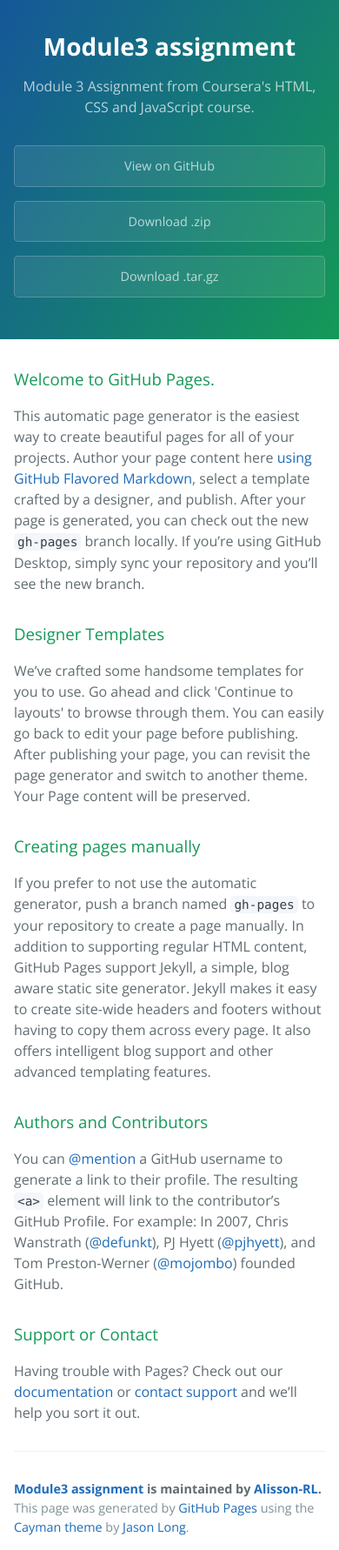
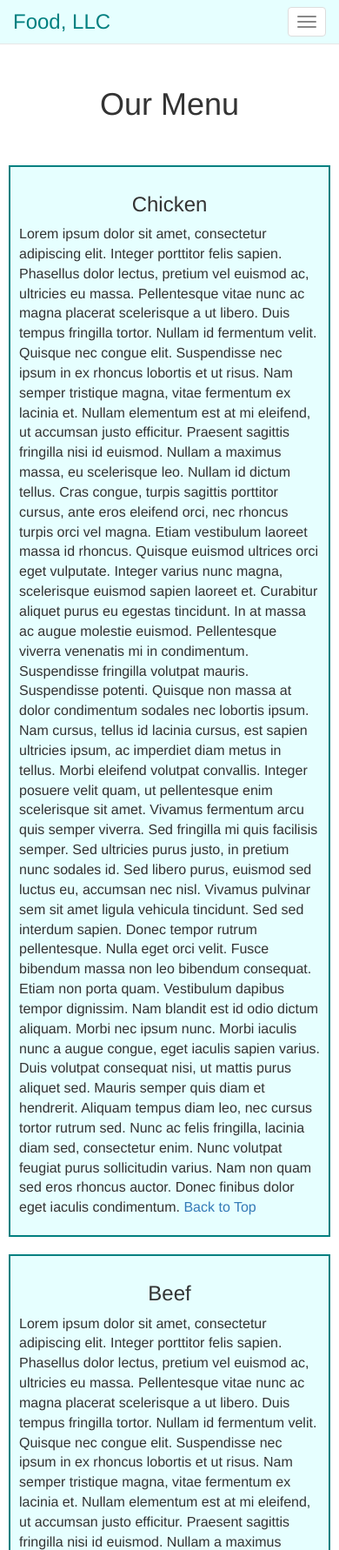
Before and after one commit to Alisson-RL/module3_assignment, a plain HTML site: page index.html in a window 390 px wide. Shown: the top 1782 px of the page at 87% size. Drawn offline with nearby package versions, Linux system fonts and the light colour scheme.

Commit message:
Added files via upload

```diff
--- a/index.html
+++ b/index.html
@@ -1,57 +1,95 @@
 <!DOCTYPE html>
-<html lang="en-us">
+<html>
 <head>
-    <meta charset="UTF-8">
-    <title>Module3 assignment by Alisson-RL</title>
+	<title>Module 3 Assignment</title>
+	<meta http-equiv="X-UA-Compatible" content="IE=edge">
 	<meta name="viewport" content="width=device-width, initial-scale=1">
-    <link rel="stylesheet" type="text/css" href="stylesheets/normalize.css" media="screen">
-    <link href='https://fonts.googleapis.com/css?family=Open+Sans:400,700' rel='stylesheet' type='text/css'>
-    <link rel="stylesheet" type="text/css" href="stylesheets/stylesheet.css" media="screen">
-    <link rel="stylesheet" type="text/css" href="stylesheets/github-light.css" media="screen">
+	<link rel="stylesheet" type="text/css" href="bootstrap.min.css">
+	<link rel="stylesheet" type="text/css" href="style.css">
 </head>
 <body>
-    <section class="page-header">
-      <h1 class="project-name">Module3 assignment</h1>
-      <h2 class="project-tagline">Module 3 Assignment from Coursera&#39;s HTML, CSS and JavaScript course.</h2>
-      <a href="https://github.com/Alisson-RL/module3_assignment" class="btn">View on GitHub</a>
-      <a href="https://github.com/Alisson-RL/module3_assignment/zipball/master" class="btn">Download .zip</a>
-      <a href="https://github.com/Alisson-RL/module3_assignment/tarball/master" class="btn">Download .tar.gz</a>
+	<header>
+		<nav id="header-nav" class="navbar navbar-default navbar-fixed-top">
+			<div class="container-fluid">
+			<!-- Brand and Toggle -->
+				<div class="navbar-header">
+					<button type="button" class="navbar-toggle collapsed" data-toggle="collapse" data-target="#bs-example-navbar-collapse-1" aria-expanded="false">
+						<span class="sr-only">Toggle Navigation</span>
+						<span class="icon-bar"></span>
+						<span class="icon-bar"></span>
+						<span class="icon-bar"></span>
+					</button>
+					<a id="brand-name" class="navbar-brand" href="#">Food, LLC</a>
+				</div>
+
+			<!-- Links, Forms and other contents for toggling -->
+				<div class="collapse navbar-collapse" id="bs-example-navbar-collapse-1">
+					<ul class="nav navbar-nav visible-xs">
+						<li><a href="#">Chicken</a></li>
+						<li><a href="#">Beef</a></li>
+						<li><a href="">Sushi</a></li>
+					</ul>
+
+				</div>
+			</div>
+		</nav>
+	</header>
+
+	<h1 id="top" class="text-center">Our Menu</h1>
+
+
+	<div class="row">
+		<div class="col-lg-4 col-md-4 col-sm-6 col-xs-12">
+			<section>
+				<h3 class="text-center">Chicken</h3>
+				<p>Lorem ipsum dolor sit amet, consectetur adipiscing elit. Integer porttitor felis sapien. Phasellus dolor lectus, pretium vel euismod ac, ultricies eu massa. Pellentesque vitae nunc ac magna placerat scelerisque a ut libero. Duis tempus fringilla tortor. Nullam id fermentum velit. Quisque nec congue elit. Suspendisse nec ipsum in ex rhoncus lobortis et ut risus. Nam semper tristique magna, vitae fermentum ex lacinia et. Nullam elementum est at mi eleifend, ut accumsan justo efficitur. Praesent sagittis fringilla nisi id euismod. Nullam a maximus massa, eu scelerisque leo. Nullam id dictum tellus.
+
+				Cras congue, turpis sagittis porttitor cursus, ante eros eleifend orci, nec rhoncus turpis orci vel magna. Etiam vestibulum laoreet massa id rhoncus. Quisque euismod ultrices orci eget vulputate. Integer varius nunc magna, scelerisque euismod sapien laoreet et. Curabitur aliquet purus eu egestas tincidunt. In at massa ac augue molestie euismod. Pellentesque viverra venenatis mi in condimentum. Suspendisse fringilla volutpat mauris. Suspendisse potenti. Quisque non massa at dolor condimentum sodales nec lobortis ipsum. Nam cursus, tellus id lacinia cursus, est sapien ultricies ipsum, ac imperdiet diam metus in tellus. Morbi eleifend volutpat convallis. Integer posuere velit quam, ut pellentesque enim scelerisque sit amet. Vivamus fermentum arcu quis semper viverra. Sed fringilla mi quis facilisis semper.
+
+				Sed ultricies purus justo, in pretium nunc sodales id. Sed libero purus, euismod sed luctus eu, accumsan nec nisl. Vivamus pulvinar sem sit amet ligula vehicula tincidunt. Sed sed interdum sapien. Donec tempor rutrum pellentesque. Nulla eget orci velit. Fusce bibendum massa non leo bibendum consequat. Etiam non porta quam. Vestibulum dapibus tempor dignissim. Nam blandit est id odio dictum aliquam. Morbi nec ipsum nunc.
+
+				Morbi iaculis nunc a augue congue, eget iaculis sapien varius. Duis volutpat consequat nisi, ut mattis purus aliquet sed. Mauris semper quis diam et hendrerit. Aliquam tempus diam leo, nec cursus tortor rutrum sed. Nunc ac felis fringilla, lacinia diam sed, consectetur enim. Nunc volutpat feugiat purus sollicitudin varius. Nam non quam sed eros rhoncus auctor. Donec finibus dolor eget iaculis condimentum.
+				<span><a href="#top">Back to Top</a></span>
 			</section>
+		</div>
 
-    <section class="main-content">
-      <h3>
-<a id="welcome-to-github-pages" class="anchor" href="#welcome-to-github-pages" aria-hidden="true"><span aria-hidden="true" class="octicon octicon-link"></span></a>Welcome to GitHub Pages.</h3>
+		<div class="col-lg-4 col-md-4 col-sm-6 col-xs-12">
+			<section>
+				<h3 class="text-center">Beef</h3>
+				<p>Lorem ipsum dolor sit amet, consectetur adipiscing elit. Integer porttitor felis sapien. Phasellus dolor lectus, pretium vel euismod ac, ultricies eu massa. Pellentesque vitae nunc ac magna placerat scelerisque a ut libero. Duis tempus fringilla tortor. Nullam id fermentum velit. Quisque nec congue elit. Suspendisse nec ipsum in ex rhoncus lobortis et ut risus. Nam semper tristique magna, vitae fermentum ex lacinia et. Nullam elementum est at mi eleifend, ut accumsan justo efficitur. Praesent sagittis fringilla nisi id euismod. Nullam a maximus massa, eu scelerisque leo. Nullam id dictum tellus.
 
-<p>This automatic page generator is the easiest way to create beautiful pages for all of your projects. Author your page content here <a href="https://guides.github.com/features/mastering-markdown/">using GitHub Flavored Markdown</a>, select a template crafted by a designer, and publish. After your page is generated, you can check out the new <code>gh-pages</code> branch locally. If you’re using GitHub Desktop, simply sync your repository and you’ll see the new branch.</p>
+				Cras congue, turpis sagittis porttitor cursus, ante eros eleifend orci, nec rhoncus turpis orci vel magna. Etiam vestibulum laoreet massa id rhoncus. Quisque euismod ultrices orci eget vulputate. Integer varius nunc magna, scelerisque euismod sapien laoreet et. Curabitur aliquet purus eu egestas tincidunt. In at massa ac augue molestie euismod. Pellentesque viverra venenatis mi in condimentum. Suspendisse fringilla volutpat mauris. Suspendisse potenti. Quisque non massa at dolor condimentum sodales nec lobortis ipsum. Nam cursus, tellus id lacinia cursus, est sapien ultricies ipsum, ac imperdiet diam metus in tellus. Morbi eleifend volutpat convallis. Integer posuere velit quam, ut pellentesque enim scelerisque sit amet. Vivamus fermentum arcu quis semper viverra. Sed fringilla mi quis facilisis semper.
 
-<h3>
-<a id="designer-templates" class="anchor" href="#designer-templates" aria-hidden="true"><span aria-hidden="true" class="octicon octicon-link"></span></a>Designer Templates</h3>
+				Sed ultricies purus justo, in pretium nunc sodales id. Sed libero purus, euismod sed luctus eu, accumsan nec nisl. Vivamus pulvinar sem sit amet ligula vehicula tincidunt. Sed sed interdum sapien. Donec tempor rutrum pellentesque. Nulla eget orci velit. Fusce bibendum massa non leo bibendum consequat. Etiam non porta quam. Vestibulum dapibus tempor dignissim. Nam blandit est id odio dictum aliquam. Morbi nec ipsum nunc.
 
-<p>We’ve crafted some handsome templates for you to use. Go ahead and click 'Continue to layouts' to browse through them. You can easily go back to edit your page before publishing. After publishing your page, you can revisit the page generator and switch to another theme. Your Page content will be preserved.</p>
+				Morbi iaculis nunc a augue congue, eget iaculis sapien varius. Duis volutpat consequat nisi, ut mattis purus aliquet sed. Mauris semper quis diam et hendrerit. Aliquam tempus diam leo, nec cursus tortor rutrum sed. Nunc ac felis fringilla, lacinia diam sed, consectetur enim. Nunc volutpat feugiat purus sollicitudin varius. Nam non quam sed eros rhoncus auctor. Donec finibus dolor eget iaculis condimentum.
+				<span><a href="#top">Back to Top</a></span>
+				</p>
+			</section>
+		</div>
 
-<h3>
-<a id="creating-pages-manually" class="anchor" href="#creating-pages-manually" aria-hidden="true"><span aria-hidden="true" class="octicon octicon-link"></span></a>Creating pages manually</h3>
+		<div class="col-lg-4 col-md-4 col-sm-12 col-xs-12">
+			<section>
+				<h3 class="text-center">Sushi</h3>
+				<p>Lorem ipsum dolor sit amet, consectetur adipiscing elit. Integer porttitor felis sapien. Phasellus dolor lectus, pretium vel euismod ac, ultricies eu massa. Pellentesque vitae nunc ac magna placerat scelerisque a ut libero. Duis tempus fringilla tortor. Nullam id fermentum velit. Quisque nec congue elit. Suspendisse nec ipsum in ex rhoncus lobortis et ut risus. Nam semper tristique magna, vitae fermentum ex lacinia et. Nullam elementum est at mi eleifend, ut accumsan justo efficitur. Praesent sagittis fringilla nisi id euismod. Nullam a maximus massa, eu scelerisque leo. Nullam id dictum tellus.
 
-<p>If you prefer to not use the automatic generator, push a branch named <code>gh-pages</code> to your repository to create a page manually. In addition to supporting regular HTML content, GitHub Pages support Jekyll, a simple, blog aware static site generator. Jekyll makes it easy to create site-wide headers and footers without having to copy them across every page. It also offers intelligent blog support and other advanced templating features.</p>
+				Cras congue, turpis sagittis porttitor cursus, ante eros eleifend orci, nec rhoncus turpis orci vel magna. Etiam vestibulum laoreet massa id rhoncus. Quisque euismod ultrices orci eget vulputate. Integer varius nunc magna, scelerisque euismod sapien laoreet et. Curabitur aliquet purus eu egestas tincidunt. In at massa ac augue molestie euismod. Pellentesque viverra venenatis mi in condimentum. Suspendisse fringilla volutpat mauris. Suspendisse potenti. Quisque non massa at dolor condimentum sodales nec lobortis ipsum. Nam cursus, tellus id lacinia cursus, est sapien ultricies ipsum, ac imperdiet diam metus in tellus. Morbi eleifend volutpat convallis. Integer posuere velit quam, ut pellentesque enim scelerisque sit amet. Vivamus fermentum arcu quis semper viverra. Sed fringilla mi quis facilisis semper.
 
-<h3>
-<a id="authors-and-contributors" class="anchor" href="#authors-and-contributors" aria-hidden="true"><span aria-hidden="true" class="octicon octicon-link"></span></a>Authors and Contributors</h3>
+				Sed ultricies purus justo, in pretium nunc sodales id. Sed libero purus, euismod sed luctus eu, accumsan nec nisl. Vivamus pulvinar sem sit amet ligula vehicula tincidunt. Sed sed interdum sapien. Donec tempor rutrum pellentesque. Nulla eget orci velit. Fusce bibendum massa non leo bibendum consequat. Etiam non porta quam. Vestibulum dapibus tempor dignissim. Nam blandit est id odio dictum aliquam. Morbi nec ipsum nunc.
 
-<p>You can <a href="https://help.github.com/articles/basic-writing-and-formatting-syntax/#mentioning-users-and-teams" class="user-mention">@mention</a> a GitHub username to generate a link to their profile. The resulting <code>&lt;a&gt;</code> element will link to the contributor’s GitHub Profile. For example: In 2007, Chris Wanstrath (<a href="https://github.com/defunkt" class="user-mention">@defunkt</a>), PJ Hyett (<a href="https://github.com/pjhyett" class="user-mention">@pjhyett</a>), and Tom Preston-Werner (<a href="https://github.com/mojombo" class="user-mention">@mojombo</a>) founded GitHub.</p>
+				Morbi iaculis nunc a augue congue, eget iaculis sapien varius. Duis volutpat consequat nisi, ut mattis purus aliquet sed. Mauris semper quis diam et hendrerit. Aliquam tempus diam leo, nec cursus tortor rutrum sed. Nunc ac felis fringilla, lacinia diam sed, consectetur enim. Nunc volutpat feugiat purus sollicitudin varius. Nam non quam sed eros rhoncus auctor. Donec finibus dolor eget iaculis condimentum.
+				<span><a href="#top">Back to Top</a></span>
+				</p>
+			</section>
+		</div>
+	</div>
 
-<h3>
-<a id="support-or-contact" class="anchor" href="#support-or-contact" aria-hidden="true"><span aria-hidden="true" class="octicon octicon-link"></span></a>Support or Contact</h3>
 
-<p>Having trouble with Pages? Check out our <a href="https://help.github.com/pages">documentation</a> or <a href="https://github.com/contact">contact support</a> and we’ll help you sort it out.</p>
 
-      <footer class="site-footer">
-        <span class="site-footer-owner"><a href="https://github.com/Alisson-RL/module3_assignment">Module3 assignment</a> is maintained by <a href="https://github.com/Alisson-RL">Alisson-RL</a>.</span>
 
-        <span class="site-footer-credits">This page was generated by <a href="https://pages.github.com">GitHub Pages</a> using the <a href="https://github.com/jasonlong/cayman-theme">Cayman theme</a> by <a href="https://twitter.com/jasonlong">Jason Long</a>.</span>
-      </footer>
-
-    </section>
-
+	<!-- JS and Jquery -->
+	<script src="https://ajax.googleapis.com/ajax/libs/jquery/2.2.2/jquery.min.js"></script>
+	<script type="text/javascript" src="bootstrap.min.js"></script>
 
 </body>
 </html>
--- /dev/null
+++ b/style.css
@@ -0,0 +1,83 @@
+*{
+	box-sizing: border-box;
+}
+
+body{
+	font-size: 16px;
+}
+
+
+#brand-name{
+	color: #008080;
+	font-size: 1.5em;
+
+}
+
+button.collapsed{
+	background-color: #ffffff;
+}
+
+span.icon-bar{
+	color: #008080;
+}
+
+#header-nav{
+	background-color: #e6ffff;
+	color: #ffffff;
+	margin: 0px;
+}
+
+ul{
+	border: 1px solid #99ffff;
+}
+
+li{
+	width: 100%;
+	height: 40px;
+	padding: 5px;
+	text-align: center;
+	border-bottom: 1px solid #99ffff;
+	background-color: #ffffff;
+	color: #008080;
+}
+
+
+li:nth-child(3){
+	border-bottom: 0;
+}
+
+h1{
+	margin-top: 100px;
+	margin-bottom: 40px;
+
+}
+
+section{
+	background-color: #e6ffff;
+	padding: 10px;
+	margin: 10px;
+	border: 2px solid #008080;
+}
+
+/*  RESPONSIVE CSS  */
+
+
+/*  LARGE DEVICES  */
+@media	(min-width: 1200px){
+
+}
+
+/*  MEDIUM DEVICES  */
+@media	(min-width: 992px) and (max-width: 1199px){
+
+}
+
+/*  SMALL DEVICES  */
+@media	(min-width: 768px) and (max-width: 991px){
+
+}
+
+/*  EXTRA SMALL DEVICES  */
+@media (max-width: 767px){
+
+}
```
Also changed, not shown: bootstrap.min.css (added), bootstrap.min.js (added). Lines whose indentation alone changed are shown as unchanged.
